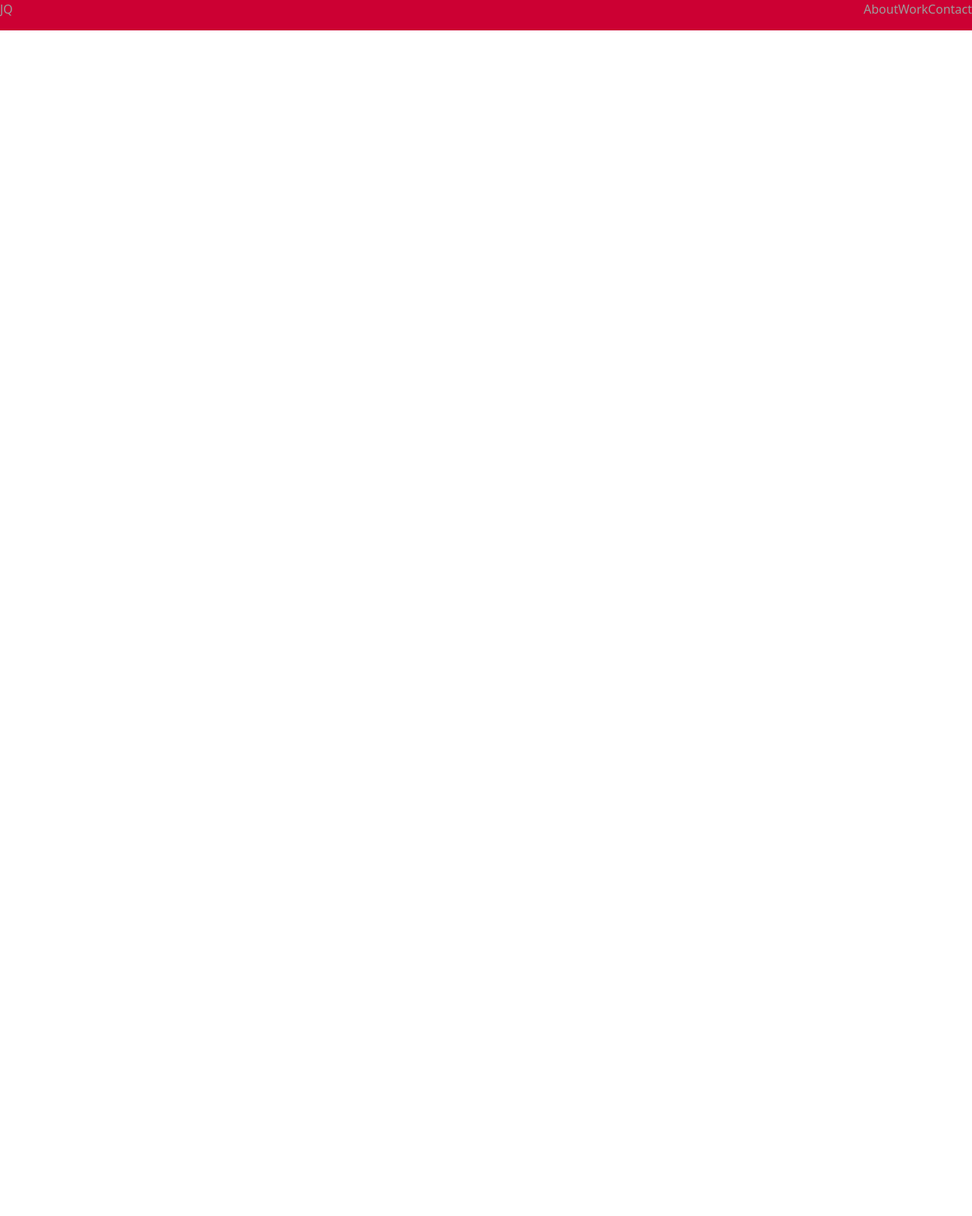
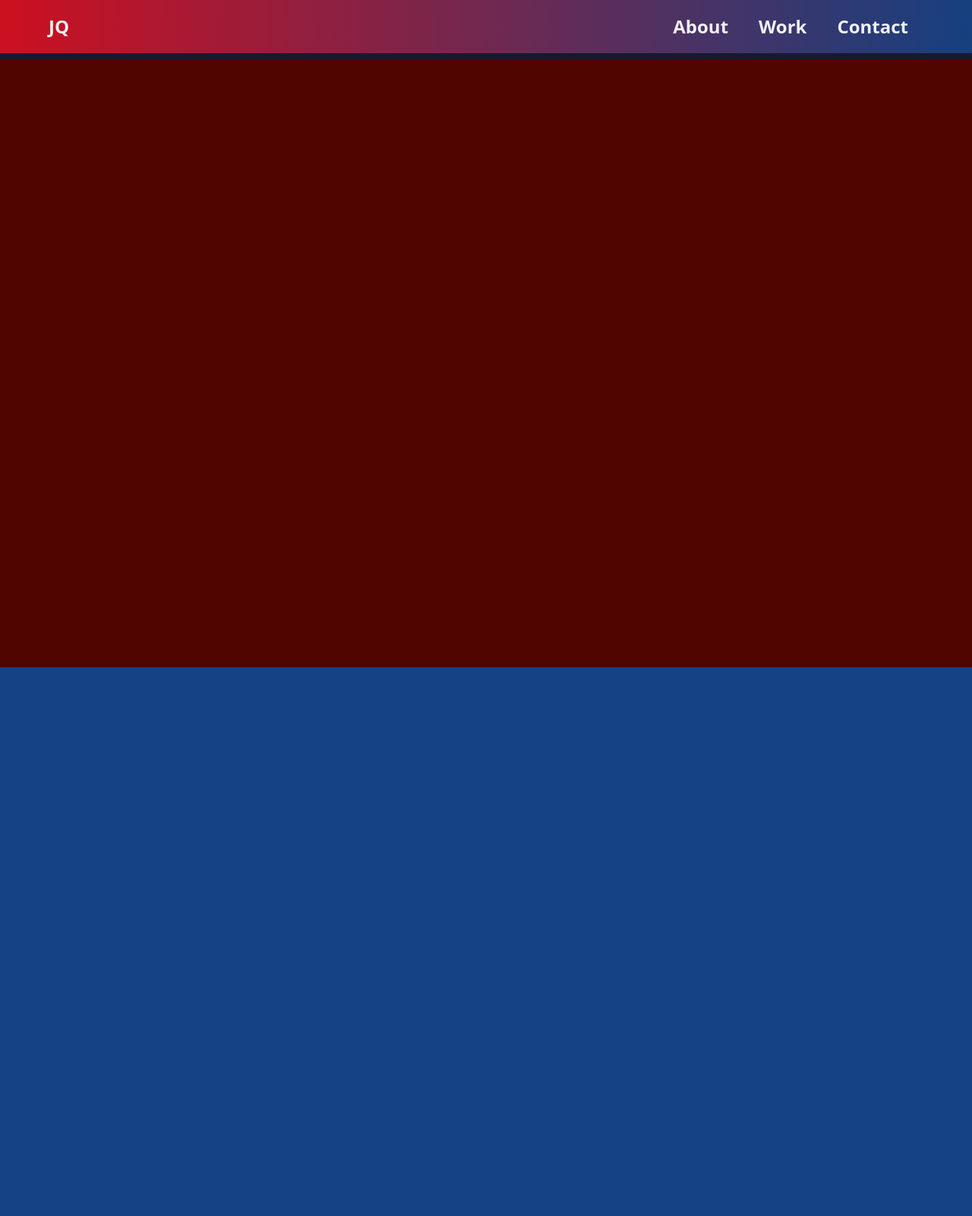
Before and after one commit to jiaqd1203/JQ-portfolio, a plain HTML site: page index.html in a window 1280 px wide. Shown: the top 1600 px of the page at 76% size. Before the commit the page ends 800 px from the top, so only its background shows below. Drawn offline with nearby package versions, Linux system fonts and the light colour scheme.

Commit message:
structure

```diff
--- a/index.css
+++ b/index.css
@@ -6,30 +6,68 @@
   box-sizing: border-box;
 }
 
+body{
+  background-color: #181830;
+
+}
+
 nav {
-  background-color: #cc0033;
-  height: 40px;
+  /* background-color: #cc0033; */
+  background: linear-gradient(90deg,#cc1020,#164080);
+  height: 70px;
 }
 
 .nav-left {
   float: left;
+  margin-left: 5%;
+  line-height: 70px;
 }
 
 .nav-right {
   float: right;
+  margin-right: 5%;
+  line-height: 70px;
 }
 
 .nav-left a,
 .nav-right a{
-  color: #9d9d9d;
+  color: #f0f0f0;
   text-decoration: none;
+  font-size: 1.5rem;
+  font-weight: 700;
+}
+.nav-left a:hover,
+.nav-right a:hover{
+  color: #fbc440;
 }
 
 .nav-right-item{
   list-style: none;
   float: left;
+  margin: 0 20px;
 }
-section {
+
+#welcome-section{
+  height: 100vh;
+  width: 100%;
+  background-color: #500500;
+}
+
+#projects{
+  height: 100vh;
+  width: 100%;
+  background-color: #154284;
+}
+
+#contact{
+  height: 100vh;
+  width: 100%;
+  background-color: #181733;
+}
+
+footer{
+  height: 70px;
+  width: 100%;
   background-color: #000000;
 }
 
--- a/index.html
+++ b/index.html
@@ -12,7 +12,7 @@
         <div class="nav-left">
            <a href="#">JQ</a>
         </div>
-        <ul class="nav-right">
+        <ul class="nav-right nav nav-pills">
             <li class="nav-right-item">
                <a href="#welcome-section">About</a>
             </li>
@@ -23,6 +23,7 @@
                 <a href="#contact">Contact</a>
             </li>
         </ul>
+
     </nav>
     <section id="welcome-section">
         <h1></h1>
@@ -33,9 +34,16 @@
         <div></div>
         <div></div>
     </section>
-    <footer id="contact">
+
+    <section id="contact">
+
+    </section>
+
+    <footer>
 
     </footer>
+
+
     <script src="https://ajax.googleapis.com/ajax/libs/jquery/3.5.1/jquery.min.js"></script>
     <script src="https://cdn.jsdelivr.net/npm/bootstrap@5.0.0-beta1/dist/js/bootstrap.bundle.min.js" integrity="sha384-ygbV9kiqUc6oa4msXn9868pTtWMgiQaeYH7/t7LECLbyPA2x65Kgf80OJFdroafW" crossorigin="anonymous"></script>
 </body>
```
